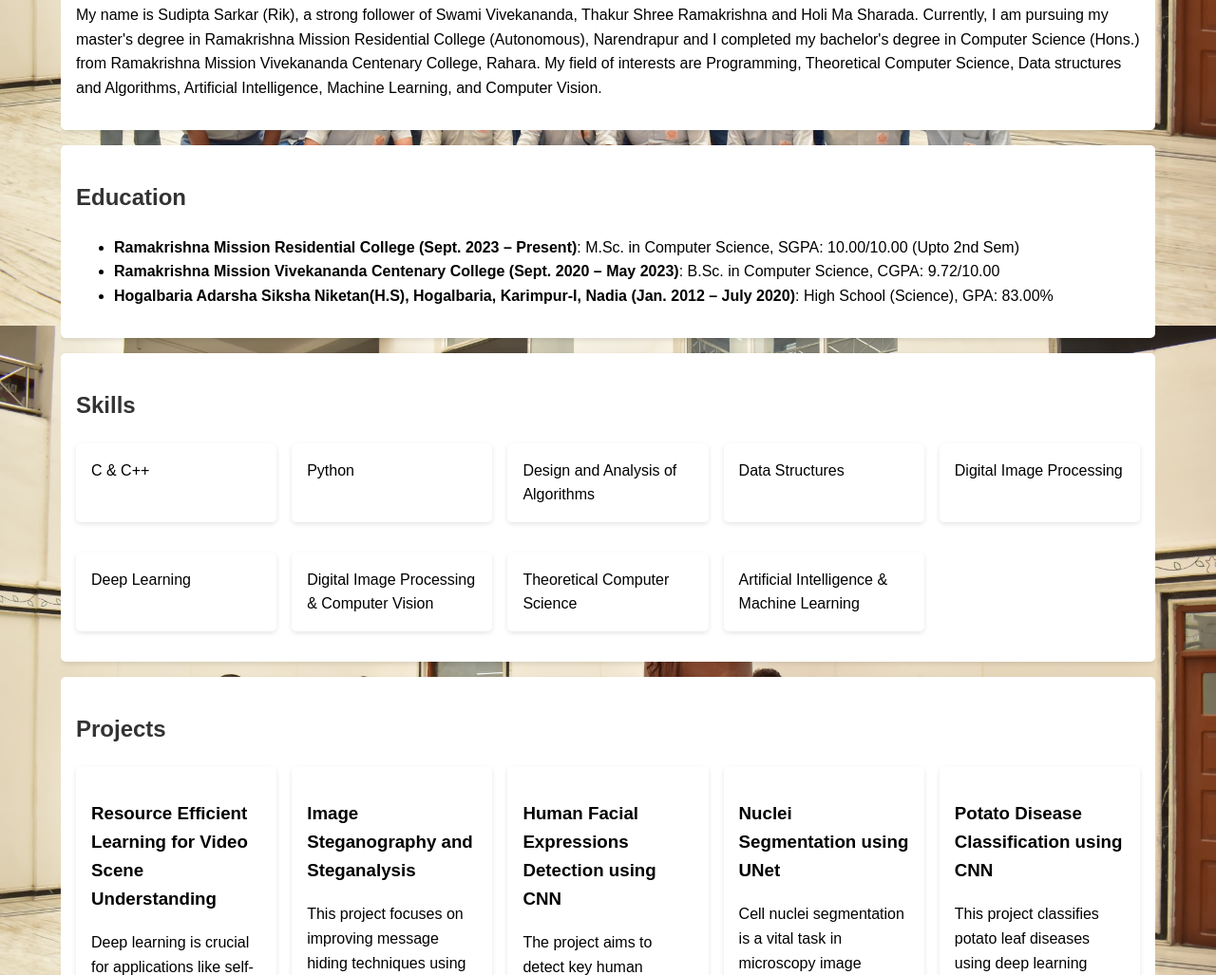
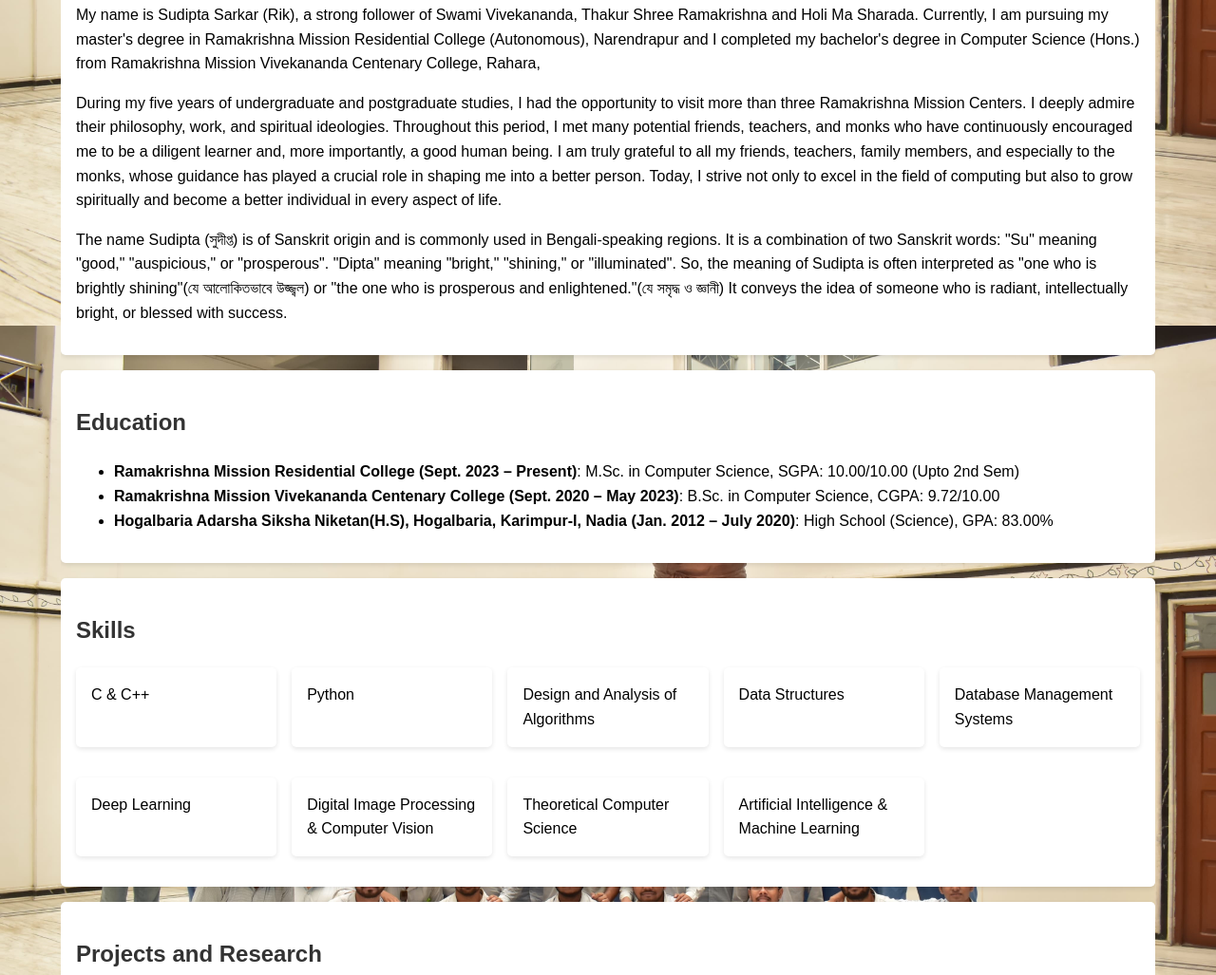
Before and after one commit to sudipta-rkmrc/website, a plain HTML site: page index.html in a window 1280 px wide. Shown: the part 510-1537 px from the top of the page at 95% size. Drawn offline with Linux system fonts and the light colour scheme.

Commit message:
Update index.html

```diff
--- a/index.html
+++ b/index.html
@@ -110,8 +110,16 @@
                 <h2>About Me</h2>
                 <p>
                     My name is Sudipta Sarkar (Rik), a strong follower of Swami Vivekananda, Thakur Shree Ramakrishna and Holi Ma Sharada.
-                    Currently, I am pursuing my master's degree in Ramakrishna Mission Residential College (Autonomous), Narendrapur and I completed my bachelor's degree in Computer Science (Hons.) from Ramakrishna Mission Vivekananda Centenary College, Rahara.
-                    My field of interests are Programming, Theoretical Computer Science, Data structures and Algorithms, Artificial Intelligence, Machine Learning, and Computer Vision.
+                    Currently, I am pursuing my master's degree in Ramakrishna Mission Residential College (Autonomous), Narendrapur and I completed my bachelor's degree in Computer Science (Hons.) from Ramakrishna Mission Vivekananda Centenary College, Rahara,
+                </p>
+                <p>
+                    During my five years of undergraduate and postgraduate studies, I had the opportunity to visit more than three Ramakrishna Mission Centers. I deeply admire their philosophy, work, and spiritual ideologies. Throughout this period, I met many potential friends, teachers, and monks who have continuously encouraged me to be a diligent learner and, more importantly, a good human being. I am truly grateful to all my friends, teachers, family members, and especially to the monks, whose guidance has played a crucial role in shaping me into a better person. Today, I strive not only to excel in the field of computing but also to grow spiritually and become a better individual in every aspect of life.
+                </p>
+                  <p>
+                    The name Sudipta (সুদীপ্ত) is of Sanskrit origin and is commonly used in Bengali-speaking regions. It is a combination of two Sanskrit words:
+                    "Su" meaning "good," "auspicious," or "prosperous".
+                    "Dipta" meaning "bright," "shining," or "illuminated".
+                    So, the meaning of Sudipta is often interpreted as "one who is brightly shining"(যে আলোকিতভাবে উজ্জ্বল) or "the one who is prosperous and enlightened."(যে সমৃদ্ধ ও জ্ঞানী) It conveys the idea of someone who is radiant, intellectually bright, or blessed with success.
                 </p>
             </div>
         </section>
@@ -136,7 +144,7 @@
                     <div class="card">Python</div>
                     <div class="card">Design and Analysis of Algorithms</div>
                     <div class="card">Data Structures</div>
-                    <div class="card">Digital Image Processing</div>
+                    <div class="card">Database Management Systems</div>
                     <div class="card">Deep Learning</div>
                     <div class="card"> Digital Image Processing & Computer Vision</div>
                     <div class="card">Theoretical Computer Science</div>
@@ -147,7 +155,7 @@
 
         <section id="projects">
             <div class="card">
-                <h2>Projects</h2>
+                <h2>Projects and Research</h2>
                 <div class="projects">
                     <div class="card">
                         <h3>Resource Efficient Learning for Video Scene Understanding</h3>
@@ -235,9 +243,9 @@
             <div class="card">
                 <h2>Languages</h2>
                 <ul>
+                     <li>Bengali: Native Proficiency</li>
                     <li>English: Professional Working Proficiency</li>
                     <li>Hindi: Elementary Proficiency</li>
-                    <li>Bengali: Native Proficiency</li>
                 </ul>
             </div>
         </section>
```
